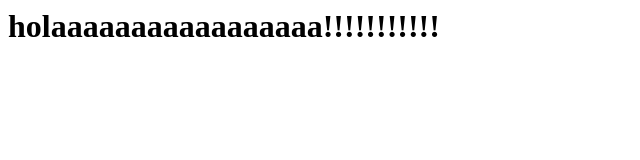
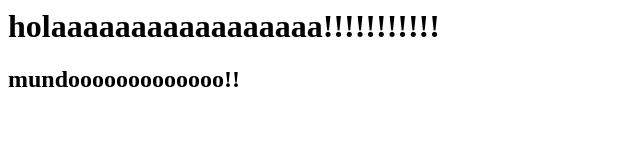
Before and after one commit to Olga-Soldado/basic_repo, a plain HTML site: page index.html in a window 1280 px wide. Shown: the whole page, without its empty margins (0-640 px from the left). Drawn offline with Linux system fonts and the light colour scheme.

Commit message:
se editaron datos en index y estilo.

```diff
--- a/estilo.css
+++ b/estilo.css
@@ -1,3 +1,4 @@
 body{
 background-color:blue;
 border:1px solid black;}
+h1{color:red;}
--- a/index.html
+++ b/index.html
@@ -1,4 +1,5 @@
 <html>
 <head><title>repositorio</title></head>
-<body><h1>holaaaaaaaaaaaaaaaaa!!!!!!!!!!!</h1></body>
+<body><h1>holaaaaaaaaaaaaaaaaa!!!!!!!!!!!</h1>
+<h2>mundooooooooooooo!!</h2></body>
 </html>
```
